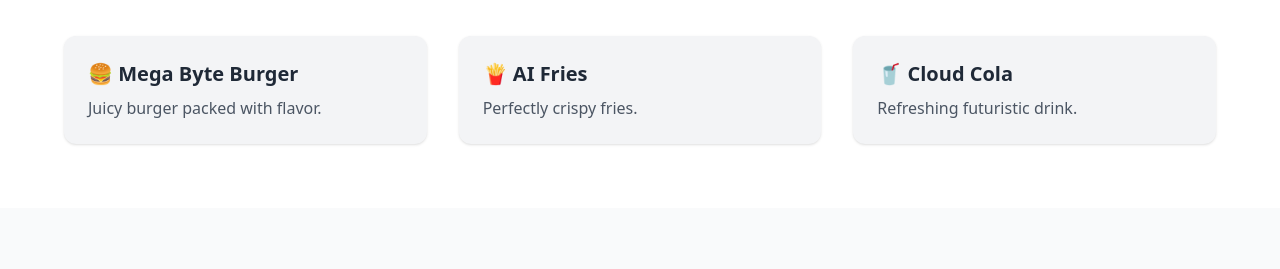
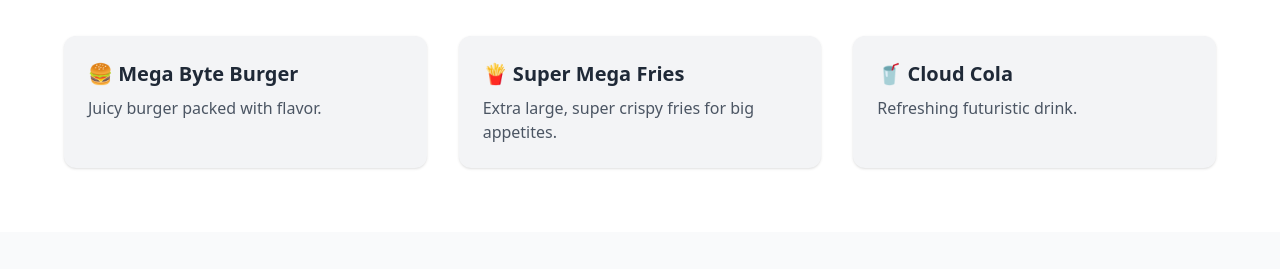
Before and after one commit to stevinejameschavezcvt-star/bytebites-project, a plain HTML site: page index.html in a window 1280 px wide. Shown: the part 736-1005 px from the top of the page. Drawn offline with nearby package versions, Linux system fonts and the light colour scheme.

Commit message:
Add files via upload

```diff
--- a/index.html
+++ b/index.html
@@ -47,8 +47,8 @@
     </div>
 
     <div class="bg-gray-100 p-6 rounded-xl shadow hover:shadow-2xl hover:scale-105 transition duration-300">
-      <h3 class="text-xl font-bold mb-2">🍟 AI Fries</h3>
-      <p class="text-gray-600">Perfectly crispy fries.</p>
+      <h3 class="text-xl font-bold mb-2">🍟 Super Mega Fries</h3>
+<p class="text-gray-600">Extra large, super crispy fries for big appetites.</p>
     </div>
 
     <div class="bg-gray-100 p-6 rounded-xl shadow hover:shadow-2xl hover:scale-105 transition duration-300">
```
